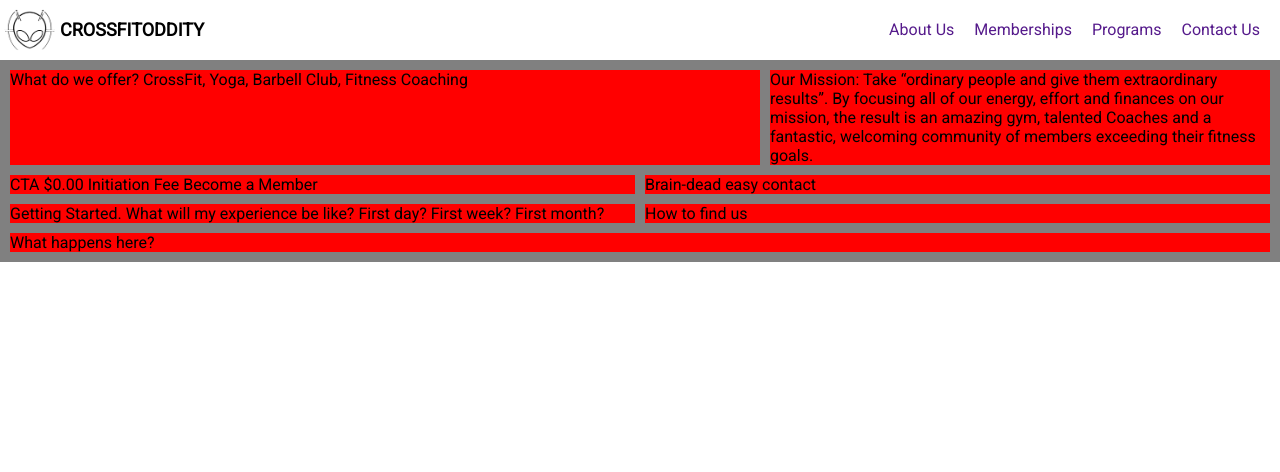
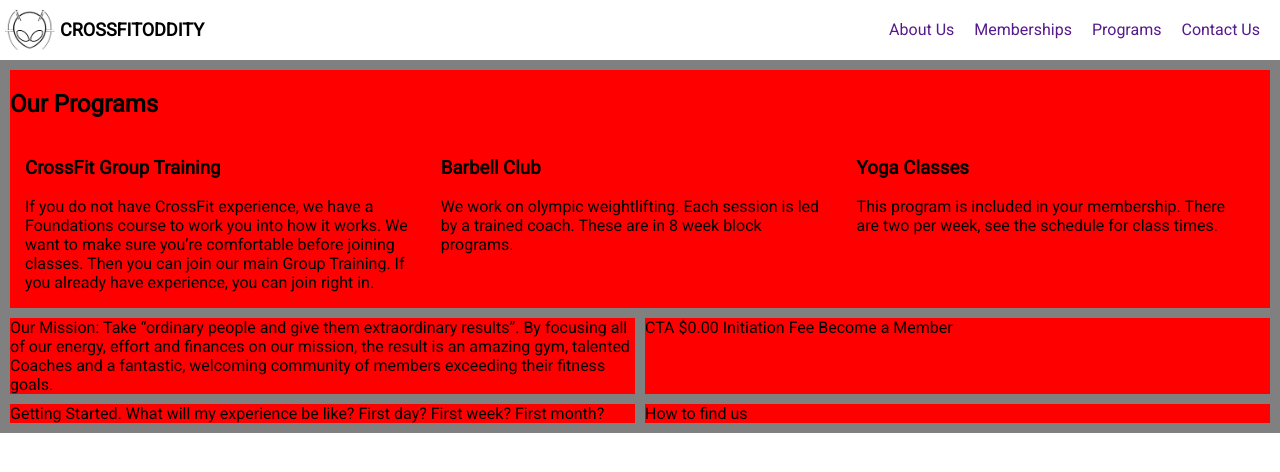
Before and after one commit to drmcknight/crossfit-oddity, a Next.js app: page / in a window 1280 px wide. Shown: the top 472 px of the page. Built offline with nearby package versions, Linux system fonts and the light colour scheme.

Commit message:
started programs section

```diff
--- a/components/content.tsx
+++ b/components/content.tsx
@@ -1,4 +1,5 @@
 import styled from 'styled-components'
+import { OurProgramsSection } from '../components';
 
 const Main = styled.main`
     background-color: grey;
@@ -15,22 +16,12 @@
     margin: 5px;
     flex-grow: 1;
 `;
-const FullWidthContentItem = styled.section`
-    width: 450px;
-    max-height: 250px;
-    background-color: red;
-    margin: 5px;
-    flex-grow: 6;
-`;
 
 
 export const Content = () => {
     return (
         <Main>
-            <FullWidthContentItem>
-                What do we offer?
-                CrossFit, Yoga, Barbell Club, Fitness Coaching
-            </FullWidthContentItem>
+            <OurProgramsSection />
             <ContentItem>
             Our Mission:  Take “ordinary people and give them extraordinary results”.  By focusing all of our energy, effort and finances  on our mission, the result is an amazing gym, talented Coaches and a fantastic, welcoming community of members exceeding their fitness goals.
             </ContentItem>
@@ -40,17 +31,11 @@
                 Become a Member
             </ContentItem>
             <ContentItem>
-                Brain-dead easy contact
-            </ContentItem>
-            <ContentItem>
                 Getting Started. What will my experience be like? First day? First week? First month?
             </ContentItem>
             <ContentItem>
                 How to find us
             </ContentItem>
-            <ContentItem>
-                What happens here?
-            </ContentItem>
         </Main>
     );
 }
--- a/components/index.ts
+++ b/components/index.ts
@@ -3,3 +3,4 @@
 export { Wrapper } from './wrapper'
 export { Logo } from './logo';
 export { Content } from './content';
+export { OurProgramsSection } from './ourProgramsSection';
--- /dev/null
+++ b/components/ourProgramsSection.tsx
@@ -0,0 +1,60 @@
+import styled from 'styled-components'
+
+const FullWidthSection = styled.section`
+    width: 450px;
+    max-height: 550px;
+    background-color: red;
+    margin: 5px;
+    flex-basis: 100%;
+`;
+
+const SectionHeader = styled.h2`
+
+`;
+
+const ItemHeader = styled.h3`
+`;
+
+const ItemList = styled.div`
+    display: flex;
+    flex-direction: row;
+    @media (max-width: 768px) {
+        flex-wrap: wrap;
+      }
+`;
+
+const Item = styled.summary`
+    flex-basis: 33%;
+    @media (max-width: 768px) {
+        flex-basis: 100%;
+      }
+    padding: 0px 15px;
+`;
+
+const ItemDescription = styled.p`
+`;
+
+
+export const OurProgramsSection = () => {
+    return (
+        <FullWidthSection>
+            <SectionHeader>
+                Our Programs
+            </SectionHeader>
+            <ItemList>
+                <Item>
+                    <ItemHeader>CrossFit Group Training</ItemHeader>
+                    <ItemDescription>If you do not have CrossFit experience, we have a Foundations course to work you into how it works. We want to make sure you’re comfortable before joining classes. Then you can join our main Group Training. If you already have experience, you can join right in.</ItemDescription>
+                </Item>
+                <Item>
+                    <ItemHeader>Barbell Club</ItemHeader>
+                    <ItemDescription>We work on olympic weightlifting. Each session is led by a trained coach. These are in 8 week block programs.</ItemDescription>
+                </Item>
+                <Item>
+                    <ItemHeader>Yoga Classes</ItemHeader>
+                    <ItemDescription>This program is included in your membership. There are two per week, see the schedule for class times.</ItemDescription>
+                </Item>
+            </ItemList>
+        </FullWidthSection>
+    );
+}
```
